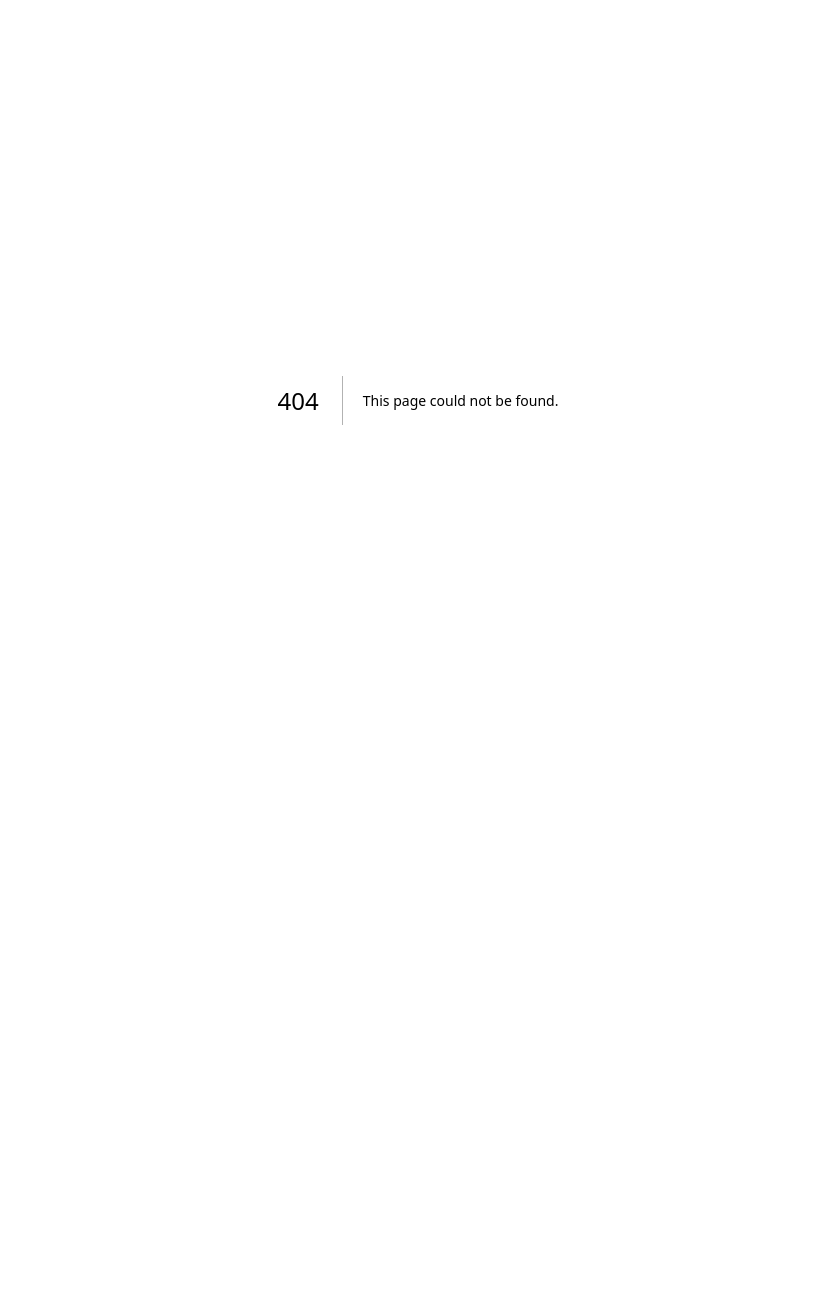
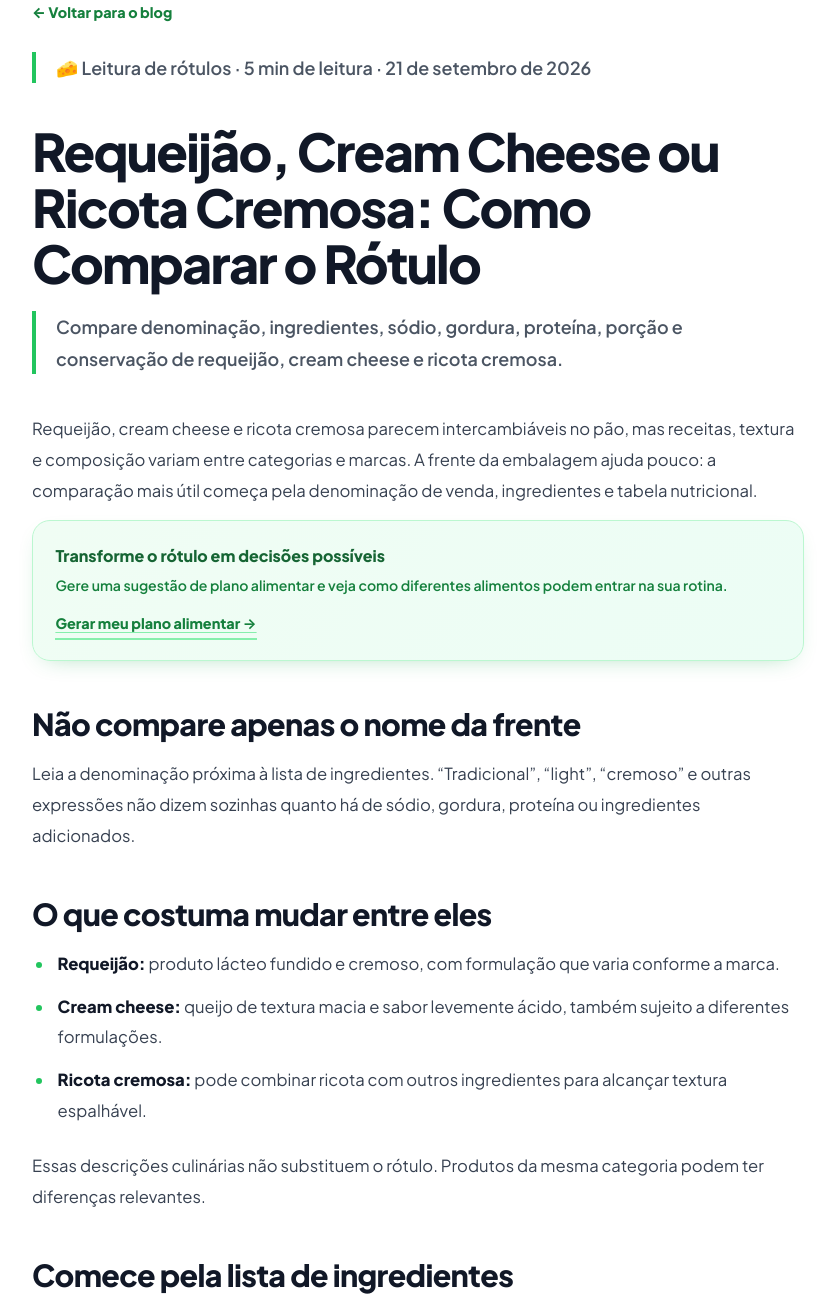
Before and after one commit to elevanceseguros/Nutri, a Next.js app: page /blog/requeijao-cream-cheese-ricota-cremosa-comparar-rotulo in a window 1280 px wide. Before the commit this address had no page. Shown: the top 1297 px of the page, without its empty margins (222-1057 px from the left). Before the commit the page ends 800 px from the top, so only its background shows below. Built offline with nearby package versions, Linux system fonts and the light colour scheme.

Commit message:
Publica artigo sobre requeijão, cream cheese e ricota

```diff
--- /dev/null
+++ b/src/app/blog/requeijao-cream-cheese-ricota-cremosa-comparar-rotulo/page.tsx
@@ -0,0 +1,84 @@
+import type { Metadata } from "next";
+import Link from "next/link";
+import styles from "../../page.module.css";
+
+const title = "Requeijão, Cream Cheese ou Ricota Cremosa: Como Comparar o Rótulo";
+const description = "Compare denominação, ingredientes, sódio, gordura, proteína, porção e conservação de requeijão, cream cheese e ricota cremosa.";
+const url = "https://www.nutry.life/blog/requeijao-cream-cheese-ricota-cremosa-comparar-rotulo";
+export const metadata: Metadata = { title: `${title} | Nutry.life`, description, alternates: { canonical: url }, openGraph: { title, description, type: "article", url, publishedTime: "2026-09-21", modifiedTime: "2026-09-21" } };
+const jsonLd = { "@context": "https://schema.org", "@type": "Article", headline: title, description, datePublished: "2026-09-21", dateModified: "2026-09-21", mainEntityOfPage: url, publisher: { "@type": "Organization", name: "Nutry.life", url: "https://www.nutry.life" } };
+
+export default function Post() {
+ return <main className={styles.postContainer}>
+  <script type="application/ld+json" dangerouslySetInnerHTML={{ __html: JSON.stringify(jsonLd) }} />
+  <Link href="/blog" className={styles.backToBlog} data-nav="back-to-blog">← Voltar para o blog</Link>
+  <article><header>
+   <p className={styles.postExcerpt}>🧀 Leitura de rótulos · 5 min de leitura · 21 de setembro de 2026</p>
+   <h1 className={styles.postTitle}>{title}</h1>
+   <p className={styles.postExcerpt}>{description}</p>
+  </header><div className={styles.postContent}>
+   <p>Requeijão, cream cheese e ricota cremosa parecem intercambiáveis no pão, mas receitas, textura e composição variam entre categorias e marcas. A frente da embalagem ajuda pouco: a comparação mais útil começa pela denominação de venda, ingredientes e tabela nutricional.</p>
+   <div className={styles.articleCtaTop} data-cta="top"><div><strong>Transforme o rótulo em decisões possíveis</strong><p>Gere uma sugestão de plano alimentar e veja como diferentes alimentos podem entrar na sua rotina.</p><Link href="/" className={styles.articleCtaLink}>Gerar meu plano alimentar →</Link></div></div>
+
+   <h2>Não compare apenas o nome da frente</h2>
+   <p>Leia a denominação próxima à lista de ingredientes. “Tradicional”, “light”, “cremoso” e outras expressões não dizem sozinhas quanto há de sódio, gordura, proteína ou ingredientes adicionados.</p>
+
+   <h2>O que costuma mudar entre eles</h2>
+   <ul>
+    <li><strong>Requeijão:</strong> produto lácteo fundido e cremoso, com formulação que varia conforme a marca.</li>
+    <li><strong>Cream cheese:</strong> queijo de textura macia e sabor levemente ácido, também sujeito a diferentes formulações.</li>
+    <li><strong>Ricota cremosa:</strong> pode combinar ricota com outros ingredientes para alcançar textura espalhável.</li>
+   </ul>
+   <p>Essas descrições culinárias não substituem o rótulo. Produtos da mesma categoria podem ter diferenças relevantes.</p>
+
+   <h2>Comece pela lista de ingredientes</h2>
+   <p>Os ingredientes aparecem em ordem decrescente de quantidade. Observe leite e derivados usados, creme, manteiga, amidos, estabilizantes, conservadores e temperos. Lista maior não torna automaticamente o alimento inadequado, mas mostra como a textura e a conservação foram construídas.</p>
+
+   <h2>Compare a mesma quantidade</h2>
+   <p>Duas embalagens podem declarar porções diferentes. Para uma comparação justa, use a coluna por 100 g quando disponível ou converta as informações para a mesma base. Comparar uma colher de um produto com duas colheres de outro pode distorcer a conclusão.</p>
+
+   <h2>Sódio: olhe o número, não a fama</h2>
+   <p>Ricota cremosa não é necessariamente a opção com menos sódio, e cream cheese não é sempre mais salgado. Confira os miligramas na mesma quantidade e considere quanto você realmente usa no pão, na receita ou no molho.</p>
+
+   <h2>Gordura total e saturada</h2>
+   <p>Versões tradicionais e reduzidas em gordura podem ter perfis diferentes. A redução de gordura não garante menor sódio nem uma lista de ingredientes mais simples. Avalie o conjunto do rótulo e a frequência de consumo.</p>
+
+   <h2>E a proteína?</h2>
+   <p>Os três podem fornecer proteína, mas a quantidade varia conforme concentração e formulação. Não presuma que um produto chamado “ricota” tenha sempre mais proteína. Confira a tabela e lembre que a porção espalhada costuma ser pequena.</p>
+
+   <h2>Light, zero lactose e sem lactose</h2>
+   <p>“Light” indica redução de algum nutriente ou valor energético em relação ao produto de referência, conforme as regras aplicáveis; não significa automaticamente pouco sódio ou pouca gordura. “Zero lactose” e “sem lactose” tratam da lactose e não transformam o produto em opção universalmente superior.</p>
+
+   <h2>Qual funciona melhor em cada uso?</h2>
+   <ul>
+    <li>Para passar no pão, textura e sabor podem decidir.</li>
+    <li>Em molhos, observe quanto o produto dilui e se já contém sal.</li>
+    <li>Em recheios, consistência depois de aquecido importa.</li>
+    <li>Em receitas frias, compare acidez e firmeza.</li>
+   </ul>
+   <p>Um produto que funciona bem numa receita pode não ter a textura desejada em outra. Nutrição e desempenho culinário são critérios diferentes.</p>
+
+   <h2>Como conservar depois de aberto</h2>
+   <p>Mantenha refrigerado, use utensílio limpo e siga o prazo indicado no rótulo após a abertura. Evite deixar o pote por longos períodos fora da geladeira. Descarte diante de mofo, embalagem estufada, odor ou aparência incomum.</p>
+
+   <h2>Preço por porção ou por quilo?</h2>
+   <p>O preço por quilo ajuda a comparar embalagens de tamanhos distintos. Depois, considere rendimento: um produto mais firme ou concentrado pode ser usado em quantidade diferente. Promoção só compensa se o pote for consumido dentro do prazo.</p>
+
+   <h2>Checklist rápido no mercado</h2>
+   <ol>
+    <li>Confira a denominação de venda.</li>
+    <li>Leia os primeiros ingredientes.</li>
+    <li>Use a mesma base para comparar sódio, gorduras e proteína.</li>
+    <li>Observe a porção que você costuma usar.</li>
+    <li>Verifique conservação e prazo depois de aberto.</li>
+    <li>Escolha pelo conjunto: rótulo, sabor, receita, preço e rotina.</li>
+   </ol>
+
+   <p>Leia também: <Link href="/blog/queijo-ralado-pacote-ingredientes-sodio-porcao">como comparar queijo ralado</Link> · <Link href="/blog/leite-em-po-vs-liquido-composicao-preparo">leite em pó ou líquido</Link>.</p>
+
+   <section className={styles.premiumBanner} data-cta="final"><div className={styles.premiumHeader}><h2>Planeje refeições sem transformar um produto em herói ou vilão</h2><p>Gere uma sugestão de plano alimentar e procure orientação profissional quando precisar de estratégia individual.</p></div><Link href="/" className={styles.premiumBtn}>Gerar meu plano alimentar</Link></section>
+   <Link href="/blog" className={styles.backToBlog} data-nav="back-to-all-articles">← Voltar para todos os artigos</Link>
+  </div></article>
+  <footer className={styles.footer}><p>Este conteúdo é educativo e não substitui avaliação de nutricionista ou médico. Necessidades, restrições, sintomas e condições de saúde exigem orientação individual.</p><p>Fontes: <a href="https://www.gov.br/anvisa/pt-br/assuntos/alimentos/rotulagem/rotulagem-nutricional" target="_blank" rel="noopener noreferrer">Anvisa — rotulagem nutricional</a> · <a href="https://www.gov.br/saude/pt-br/assuntos/saude-brasil/publicacoes-para-promocao-a-saude/guia_alimentar_populacao_brasileira_2ed.pdf" target="_blank" rel="noopener noreferrer">Guia Alimentar para a População Brasileira</a>. Consultadas em 21/09/2026.</p></footer>
+ </main>;
+}
```
